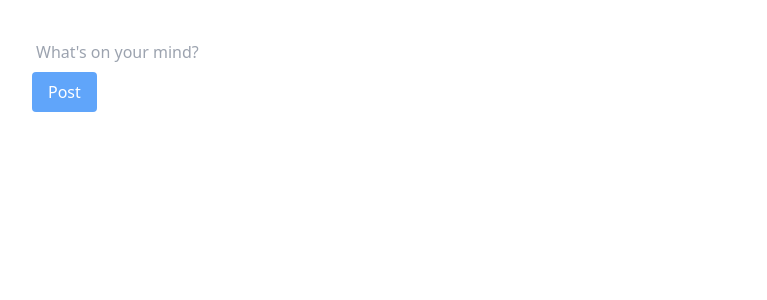
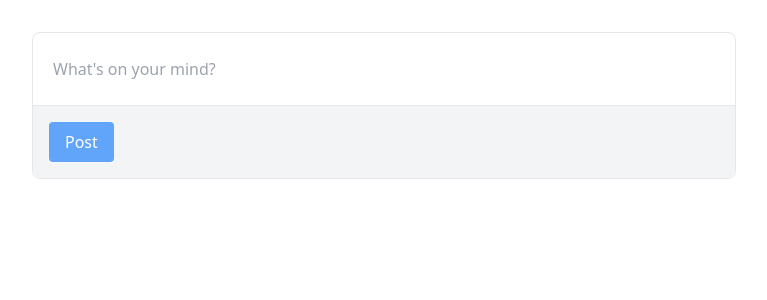
Before and after one commit to paul-schwendenman/newsfeed-app, a React (Create React App) app: page / in a window 1280 px wide. Shown: the top 300 px of the page, without its empty margins (256-1023 px from the left). Built offline with nearby package versions, Linux system fonts and the light colour scheme.

Commit message:
Add card component

```diff
--- /dev/null
+++ b/src/components/Card.tsx
@@ -0,0 +1,17 @@
+import React from "react";
+
+interface CardProps {
+  children: any;
+  footer?: any;
+}
+
+function Card({ children, footer }: CardProps) {
+  return (
+    <div className="border rounded-lg bg-white divide-y mb-4">
+      <div className="p-4">{children}</div>
+      <div className="p-4 bg-gray-100 rounded-b-lg text-gray-500">{footer}</div>
+    </div>
+  );
+}
+
+export default Card;
--- a/src/components/Post.tsx
+++ b/src/components/Post.tsx
@@ -1,5 +1,6 @@
 import React from "react";
 import type { PostType } from "../types/post";
+import Card from "./Card";
 
 interface PostProps {
   post: PostType;
@@ -7,9 +8,9 @@ interface PostProps {
 
 function Post({ post }: PostProps) {
   return (
-    <div>
+    <Card>
       <span>{post.body}</span>
-    </div>
+    </Card>
   );
 }
 
--- a/src/components/PostForm.tsx
+++ b/src/components/PostForm.tsx
@@ -1,5 +1,6 @@
 import React, { ChangeEvent, useState } from "react";
 import { PostType } from "../types/post";
+import Card from "./Card";
 
 interface PostFormProps {
   addPost: (post: PostType) => void;
@@ -21,7 +22,18 @@ function PostForm({ addPost }: PostFormProps) {
   }
 
   return (
-    <>
+    <Card
+      footer={
+        <div className="flex justify-between">
+          <button
+            className="bg-blue-400 rounded text-white px-4 py-2"
+            onClick={handleSubmit}
+          >
+            Post
+          </button>
+        </div>
+      }
+    >
       <div className="flex gap-8">
         <input
           className="w-full leading-loose p-1 focus:outline-none"
@@ -31,15 +43,7 @@ function PostForm({ addPost }: PostFormProps) {
           onChange={handleChange}
         />
       </div>
-      <div className="flex justify-between">
-        <button
-          className="bg-blue-400 rounded text-white px-4 py-2"
-          onClick={handleSubmit}
-        >
-          Post
-        </button>
-      </div>
-    </>
+    </Card>
   );
 }
 
```
